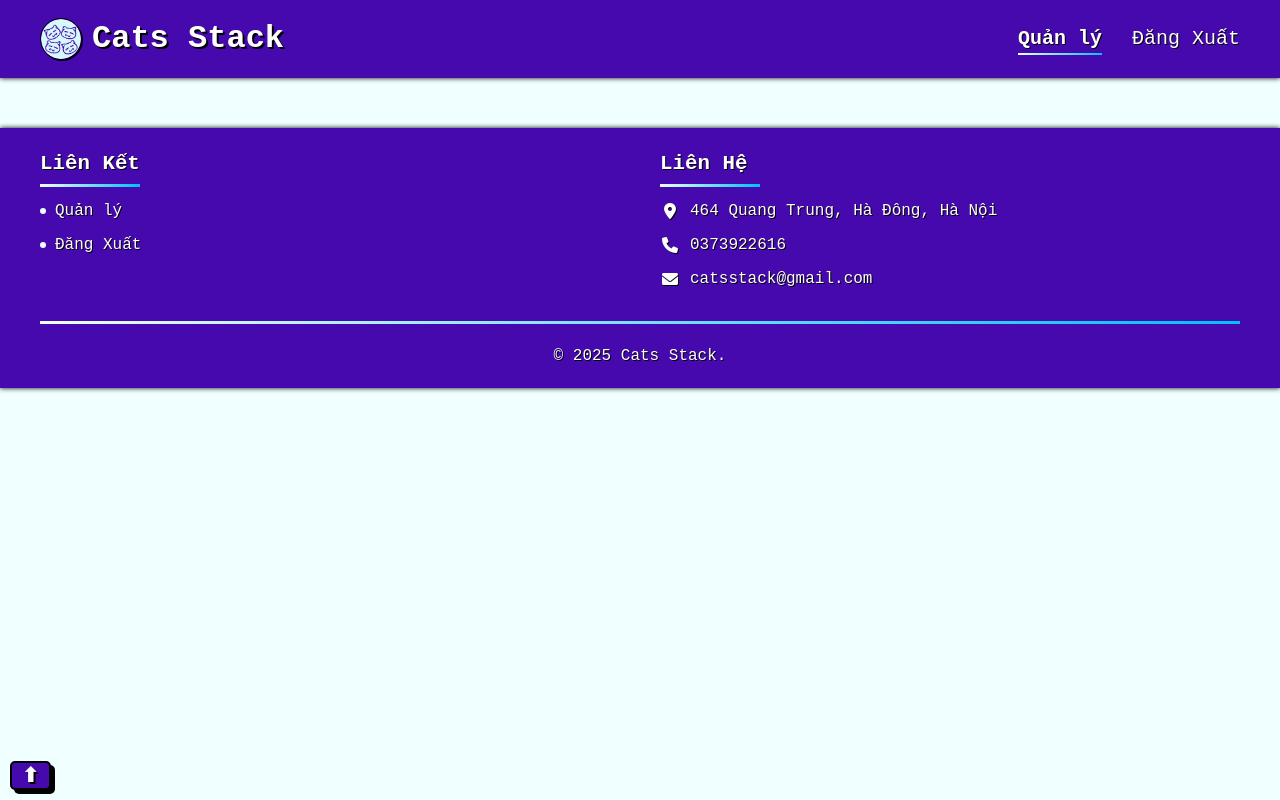
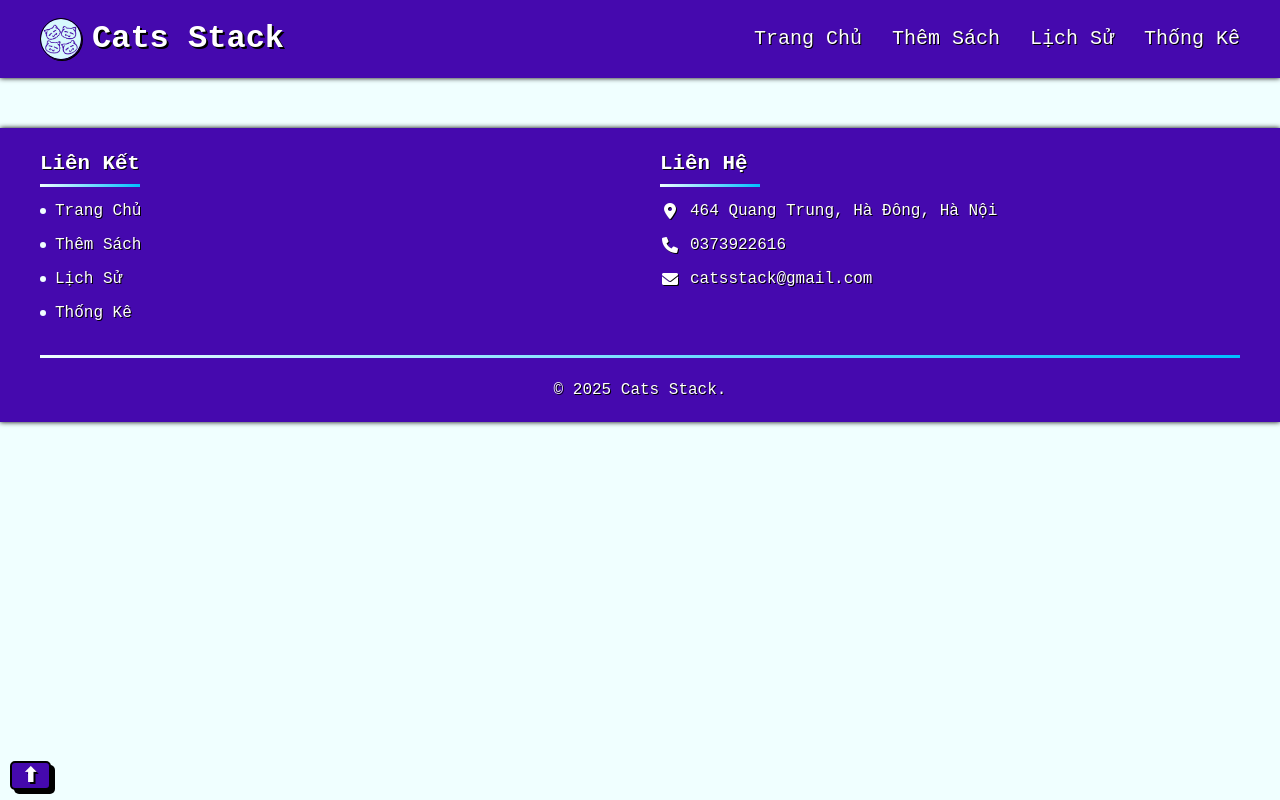
Before and after one commit to ducvsnam/duantotnghiep, a plain HTML site: page quanly/quanly.html in a window 1280 px wide. Drawn offline with Linux system fonts and the light colour scheme.

Commit message:
chỉnh mục header và footer tạm thời

```diff
--- a/quanly/quanly.html
+++ b/quanly/quanly.html
@@ -22,8 +22,10 @@
 				</div>
 				<nav>
 					<ul class="menu">
-						<li><a href="../chu/chu.html" class="active">Quản lý</a></li>
-						<li><a href="../dangxuat/dangxuat.html">Đăng Xuất</a></li>
+						<li><a href="../quanly/quanly.html">Trang Chủ</a></li>
+						<li><a href="../themsach/themsach.html">Thêm Sách</a></li>
+						<li><a href="../lichsutong/lichsutong.html">Lịch Sử</a></li>
+						<li><a href="../thongke/thongke.html">Thống Kê</a></li>
 					</ul>
 				</nav>
 			</div>
@@ -41,8 +43,10 @@
 					<div class="footer-links">
 						<h3>Liên Kết</h3>
 						<ul>
-							<li><a href="../chu/chu.html">Quản lý</a></li>
-							<li><a href="../dangxuat/dangxuat.html">Đăng Xuất</a></li>
+							<li><a href="../quanly/quanly.html">Trang Chủ</a></li>
+							<li><a href="../themsach/themsach.html">Thêm Sách</a></li>
+							<li><a href="../lichsutong/lichsutong.html">Lịch Sử</a></li>
+							<li><a href="../thongke/thongke.html">Thống Kê</a></li>
 						</ul>
 					</div>
 					<div class="footer-contact">
```
Also changed, not shown: chinh/chinh.html (+4 -2 lines), chitiet/chitiet.html (+4 -2 lines).
